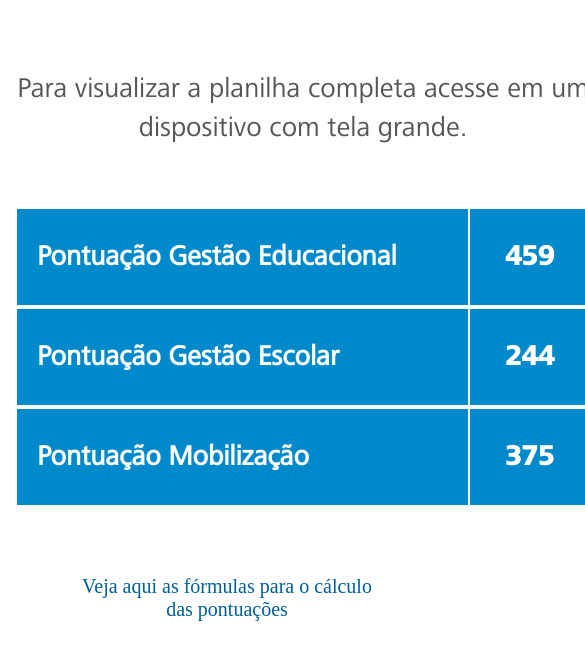
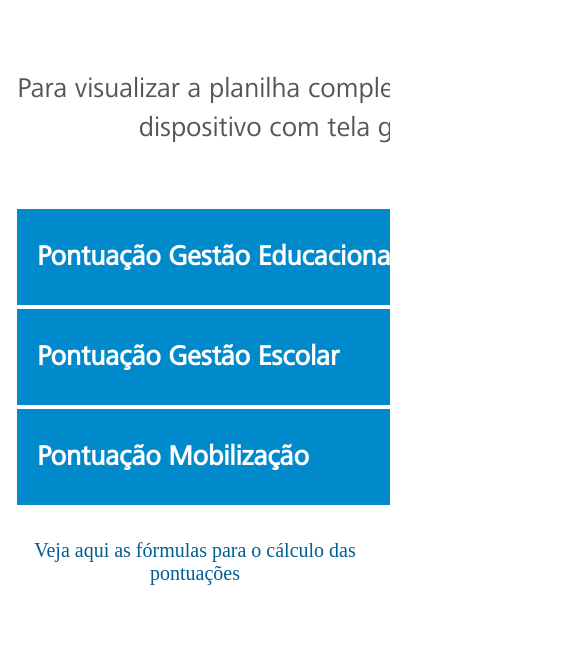
Before and after one commit to daliannyvieira/pve, a plain HTML site: page tabela.html in a window 390 px wide. Shown: the part 359-1018 px from the top of the page, 585 px wide, since content can reach past the window. After the commit the page ends 976 px from the top, so only its background shows below. Drawn offline with Linux system fonts and the light colour scheme.

Commit message:
tabela responsivo html

```diff
--- a/style-tabela.css
+++ b/style-tabela.css
@@ -1,22 +1,21 @@
+html{
+	width: 100%;
+	overflow: auto;
+}
+
 body{
 	margin: 1%;
 	padding: 0;
 	background-color: #f4d309;
+	width: 100%;
 }
 																@media (max-width: 620px){
 																	body {
+																		overflow: hidden;
 																		margin: 0;
 																		background-color: #fff;
 																	}
 																}
-
-
-																/*@media (max-width: 768px){
-																	body {
-																		margin: 0;
-																		background-color: #fff;
-																	}
-																}*/
 
 .header {
 	display: flex;
@@ -406,53 +405,40 @@ table{
 					 											}*/
 
 .footer {
+	display: flex;
+	justify-content: center;
+	align-items: center;
+	width: 100%;
 	margin: 40px;
 	font-family: 'FrutigerNextLT', sans-serif, arial;
 }
 
 						 											@media (max-width: 620px){
 						 												.footer {
+						 													/*display: flex;
+
 						 													justify-content: center;
-						 													align-items: center;
-						 													width: 100%;
+						 													align-items: center;*/
 						 													margin: 32px;
-						 													font-size: 1.25em;
-						 													text-align: center;
 						 												}
 						 											}
-
-						 											/*@media (max-width: 768px){
-						 												.footer {
-						 													display: flex;
-						 													justify-content: center;
-						 													align-items: center;
-						 													margin: 32px;
-						 													font-size: 1.25em;
-						 													text-align: center;
-						 												}
-						 											}*/
-
-
 .footer-texto{
-	display: flex;
+	/*display: flex;
 	justify-content: center;
-	align-items: center;
-	padding: 36px;
+	align-items: center;*/
+	/*padding: 36px;*/
 	color: #005e96;
+	margin: 0 auto;
+	text-align: center;
+	font-size: 1.25em;
 
 }
 
 						 											@media (max-width: 620px){
 						 												.footer-texto {
-						 													/*font-weight: bold;
-						 													justify-content: center;
+						 													/*justify-content: center;
 						 													align-items: center;*/
+						 													/*width: 100%;*//*
+						 													font-size: 1.25em;*/
 						 												}
 						 											}
-
-						 											/*@media (max-width: 768px){
-						 												.footer-texto {
-						 													width: 50%;
-						 													font-weight: bold;
-						 												}
-						 											}*/
```
